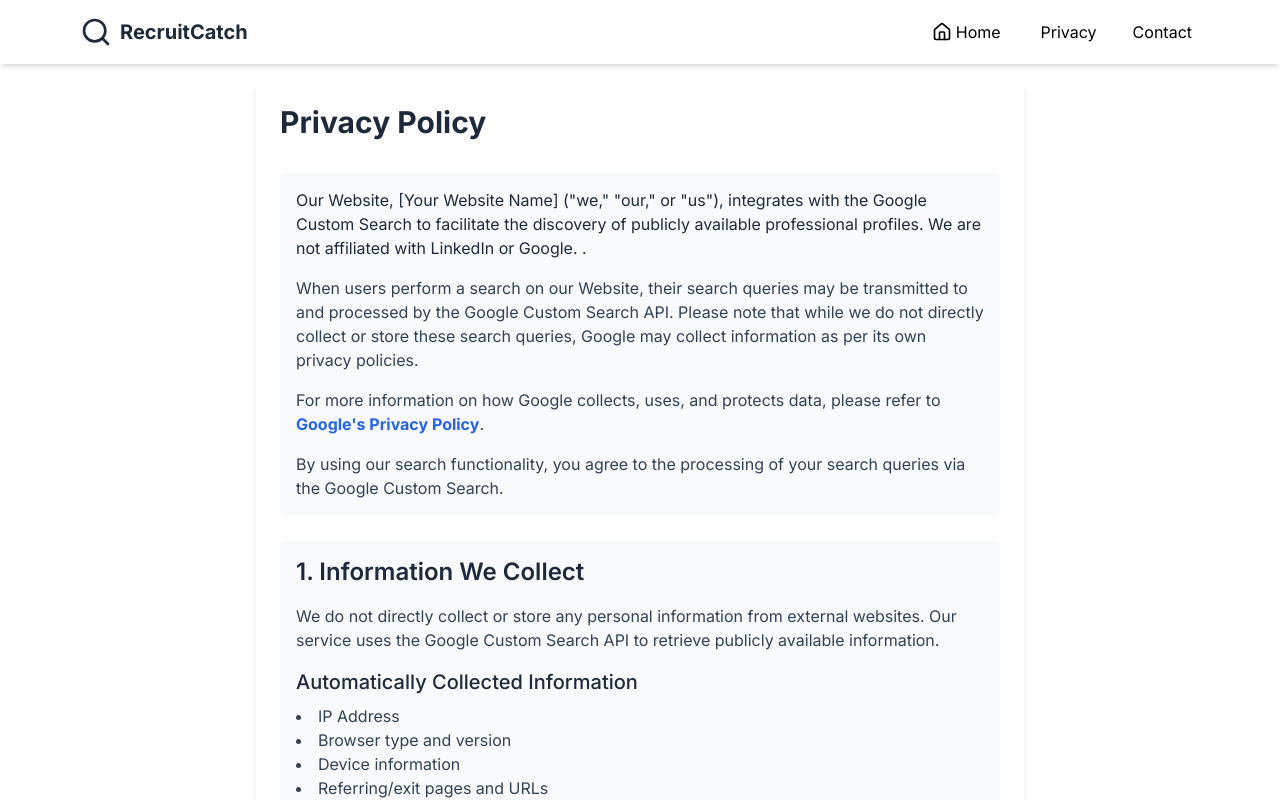
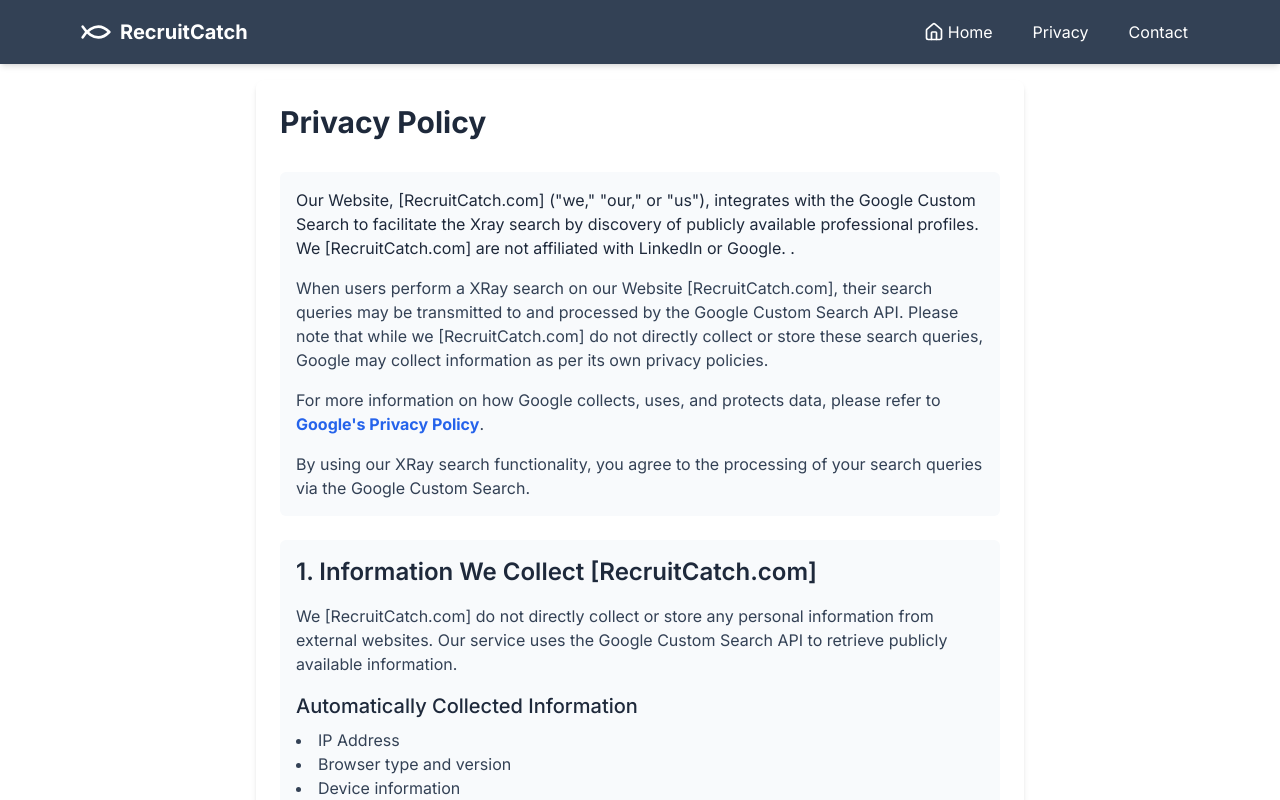
Before and after one commit to Bharath-Dubbaka/recruitNinja, a Next.js app: page /privacy in a window 1280 px wide. Shown: the top 800 px of the page. Built offline with nearby package versions, Linux system fonts and the light colour scheme; no server answers.

Commit message:
made SEO and UI/UX changes

```diff
--- a/src/app/contact/page.tsx
+++ b/src/app/contact/page.tsx
@@ -54,7 +54,7 @@
             .then(
                () => {
                   console.log("SUCCESS!");
-                  toast.success("Successfully sent email to CVtoSalary", {
+                  toast.success("Successfully sent email to RecruitCatch.com", {
                      duration: 3000,
                   });
                   // Clear all the fields and errors
--- a/src/app/privacy/page.tsx
+++ b/src/app/privacy/page.tsx
@@ -20,18 +20,20 @@
             <div className="space-y-6">
                <section className="bg-slate-50 p-4 rounded-md">
                   <p className="text-slate-800">
-                     Our Website, [Your Website Name] ("we," "our," or "us"),
+                     Our Website, [RecruitCatch.com] ("we," "our," or "us"),
                      integrates with the Google Custom Search to facilitate the
-                     discovery of publicly available professional profiles. We
-                     are not affiliated with LinkedIn or Google. .
+                     Xray search by discovery of publicly available professional
+                     profiles. We [RecruitCatch.com] are not affiliated with
+                     LinkedIn or Google. .
                   </p>
 
                   <p className="mt-4 text-slate-700">
-                     When users perform a search on our Website, their search
-                     queries may be transmitted to and processed by the Google
-                     Custom Search API. Please note that while we do not
-                     directly collect or store these search queries, Google may
-                     collect information as per its own privacy policies.
+                     When users perform a XRay search on our Website
+                     [RecruitCatch.com], their search queries may be transmitted
+                     to and processed by the Google Custom Search API. Please
+                     note that while we [RecruitCatch.com] do not directly
+                     collect or store these search queries, Google may collect
+                     information as per its own privacy policies.
                   </p>
 
                   <p className="mt-4 text-slate-700">
@@ -49,7 +51,7 @@
                   </p>
 
                   <p className="mt-4 text-slate-700">
-                     By using our search functionality, you agree to the
+                     By using our XRay search functionality, you agree to the
                      processing of your search queries via the Google Custom
                      Search.
                   </p>
@@ -57,13 +59,13 @@
 
                <section className="bg-slate-50 p-4 rounded-md">
                   <h2 className="text-2xl font-semibold text-slate-800 mb-4">
-                     1. Information We Collect
+                     1. Information We Collect [RecruitCatch.com]
                   </h2>
                   <p className="text-slate-700">
-                     We do not directly collect or store any personal
-                     information from external websites. Our service uses the
-                     Google Custom Search API to retrieve publicly available
-                     information.
+                     We [RecruitCatch.com] do not directly collect or store any
+                     personal information from external websites. Our service
+                     uses the Google Custom Search API to retrieve publicly
+                     available information.
                   </p>
 
                   <div className="mt-4 space-y-2">
@@ -89,7 +91,7 @@
                      2. Usage Disclaimer
                   </h2>
                   <p className="text-slate-700">
-                     We use the Google Custom Search API to:
+                     We [RecruitCatch.com] use the Google Custom Search API to:
                      <ul className="list-disc list-inside ml-4 mt-2">
                         <li>
                            Retrieve publicly available professional information
@@ -111,7 +113,7 @@
                      3. Data Handling
                   </h2>
                   <p className="text-slate-700">
-                     We do not:
+                     We [RecruitCatch.com] do not:
                      <ul className="list-disc list-inside ml-4 mt-2">
                         <li>Store personal profile data on our servers</li>
                         <li>Extract private or hidden information</li>
--- a/src/app/sitemap.ts
+++ b/src/app/sitemap.ts
@@ -9,7 +9,7 @@
          priority: 1,
       },
       //   {
-      //      url: "https://cvtosalary.com/about",
+      //      url: "https://recruitcatch.com/about",
       //      lastModified: new Date(),
       //      changeFrequency: "monthly",
       //      priority: 0.8,
--- a/src/app/tos/page.tsx
+++ b/src/app/tos/page.tsx
@@ -24,7 +24,7 @@
                   <p className="text-slate-700">
                      Welcome to RecruitCatch.com ("we," "our," "us"). These
                      Terms of Service govern your use of our professional search
-                     tool designed to help recruiters and hiring managers find
+                     tool designed to help recruiters and hiring managers (Recruitment) find
                      publicly available LinkedIn profiles using Google&apos;s
                      Custom Search.
                   </p>
@@ -35,10 +35,10 @@
                      2. Service Description
                   </h2>
                   <p className="text-slate-700">
-                     RecruitCatch provides a search tool that retrieves publicly
+                     [RecruitCatch.com] provides a Xray search tool that retrieves publicly
                      available professional profiles using Google&apos;s Custom
                      Search. Our service is intended to assist recruiters and
-                     hiring managers in finding professional information through
+                     hiring managers (Recruitment) in finding professional information through
                      legal and ethical means.
                   </p>
                </section>
@@ -95,10 +95,10 @@
                   <p className="text-slate-700">
                      Important Disclaimers:
                      <ul className="list-disc list-inside ml-4 mt-2">
-                        <li>We are NOT affiliated with LinkedIn</li>
-                        <li>We are NOT affiliated with Google</li>
+                        <li>We [RecruitCatch.com] are NOT affiliated with LinkedIn</li>
+                        <li>We [RecruitCatch.com] are NOT affiliated with Google</li>
                         <li>
-                           We use Google Custom Search API to retrieve publicly
+                           We [RecruitCatch.com] use Google Custom Search API to retrieve publicly
                            available profiles
                         </li>
                      </ul>
@@ -111,7 +111,7 @@
                   </h2>
                   <p className="text-slate-700">
                      RecruitCatch provides its service "as is" without any
-                     warranties. We are not responsible for:
+                     warranties. We [RecruitCatch.com] are not responsible for:
                      <ul className="list-disc list-inside ml-4 mt-2">
                         <li>Accuracy of publicly available information</li>
                         <li>Any damages resulting from service use</li>
@@ -128,7 +128,7 @@
                   <p className="text-slate-700">
                      Data Usage Policy:
                      <ul className="list-disc list-inside ml-4 mt-2">
-                        <li>We do not collect or store personal information</li>
+                        <li>We [RecruitCatch.com] do not collect or store personal information</li>
                         <li>
                            Google Custom Search API retrieves publicly available
                            information
@@ -154,7 +154,7 @@
                      8. Changes to Terms
                   </h2>
                   <p className="text-slate-700">
-                     We reserve the right to modify these Terms of Service at
+                     We [RecruitCatch.com] reserve the right to modify these Terms of Service at
                      any time. Continued use of the service after changes
                      constitutes acceptance of new terms.
                   </p>
--- a/src/components/ui/footer.tsx
+++ b/src/components/ui/footer.tsx
@@ -4,12 +4,12 @@
 
 export default function Footer() {
    return (
-      <footer className="bg-slate-900 text-white py-8">
+      <footer className="bg-slate-700 text-white py-8">
          <div className="max-w-6xl mx-auto px-4 flex justify-between items-center">
             <div>
                <h3 className="text-xl font-bold">RecruitCatch</h3>
                <p className="text-gray-400 text-sm mt-2">
-                  Empowering recruiters with advanced Xray search
+                  Empowering recruiters/recruitment with advanced Xray search
                   capabilities.
                </p>
             </div>
--- a/src/components/ui/navbar.tsx
+++ b/src/components/ui/navbar.tsx
@@ -1,37 +1,37 @@
 import React from "react";
 import Link from "next/link";
-import { Search, Home, Settings } from "lucide-react";
+import { Search, Home, FishSymbol } from "lucide-react";
 
 export default function Navbar() {
    return (
-      <nav className="fixed top-0 left-0 w-full z-50 bg-white shadow-md">
+      <nav className="fixed top-0 left-0 w-full z-50 bg-slate-700 text-white  shadow-md">
          <div className="max-w-6xl mx-auto px-4 py-3 flex justify-between items-center">
             <Link href="/" className="flex items-center space-x-2">
-               <Search className="w-8 h-8 text-slate-800" />
-               <span className="text-xl font-bold text-slate-800">
-               RecruitCatch
-               </span>
+               <FishSymbol className="w-8 h-8 text-white" />
+               <span className="text-xl font-bold">RecruitCatch</span>
             </Link>
 
             <div className="flex items-center space-x-4">
                <Link
                   href="/"
-                  className="flex items-center space-x-1 hover:bg-gray-100 px-3 py-2 rounded-md"
+                  className="flex items-center space-x-1 hover:bg-slate-800 px-3 py-2 rounded-md"
                >
                   <Home className="w-5 h-5" />
                   <span>Home</span>
                </Link>
                <Link
                   href="/privacy"
-                  className="flex items-center space-x-1 hover:bg-gray-100 px-3 py-2 rounded-md"
+                  className="flex items-center space-x-1 hover:bg-slate-800 px-3 py-2 rounded-md"
                >
                   {/* <Search className="w-5 h-5" /> */}
                   <span>Privacy</span>
                </Link>
-               <Link href="/contact" className="hover:bg-gray-100 p-2 rounded-full flex">
+               <Link
+                  href="/contact"
+                  className="flex items-center space-x-1 hover:bg-slate-800 px-3 py-2 rounded-md"
+               >
                   {/* <Settings className="w-5 h-5 text-slate-700" /> */}
                   <span>Contact</span>
-
                </Link>
             </div>
          </div>
```
Also changed, not shown: src/app/layout.tsx (+6 -6 lines), src/components/searchPage.tsx (+18 -5 lines).
